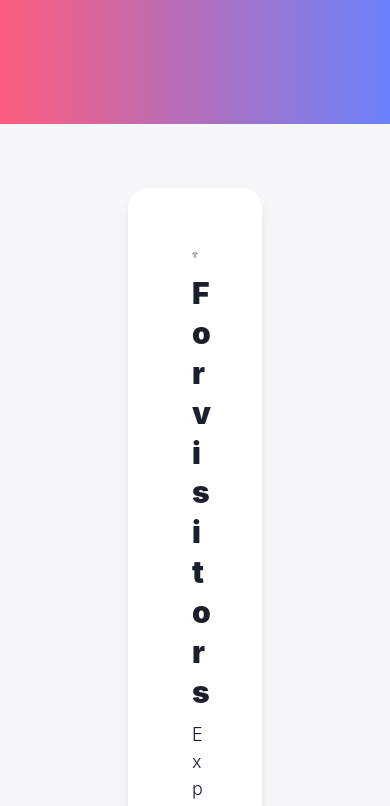
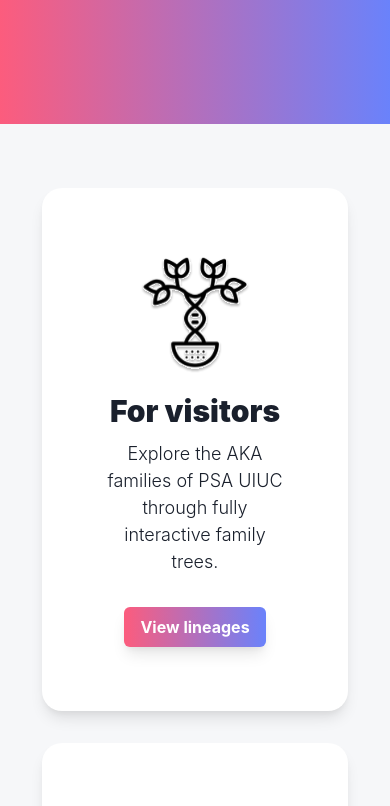
Before and after one commit to PSA-Tech-Team/lineage, a Next.js app: page / in a window 390 px wide. Shown: the part 720-1526 px from the top of the page. Built offline with nearby package versions, Linux system fonts and the light colour scheme; no server answers.

Commit message:
Improve responsiveness

```diff
--- a/src/components/LandingPageCard.tsx
+++ b/src/components/LandingPageCard.tsx
@@ -20,9 +20,18 @@ const LandingPageCard = ({
   altText,
 }: LandingPageCardProps) => {
   return (
-    <Box mx="5rem" p="4rem" bgColor="white" boxShadow="lg" borderRadius={20}>
+    <Box
+      mx={{ base: '5vh', lg: '5rem' }}
+      mb="2rem"
+      p="4rem"
+      bgColor="white"
+      boxShadow="lg"
+      borderRadius={20}
+    >
       <Center>
-        <img src={svg} alt={altText} />
+        <Box maxWidth="70%">
+          <img src={svg} alt={altText} />
+        </Box>
       </Center>
       <Heading as="h2" fontWeight="black" mt="1rem" mb="0.5rem">
         {title}
@@ -40,7 +49,7 @@ const LandingPageCard = ({
           }}
           shadow="lg"
           mt="2rem"
-          w="40%"
+          minW="40%"
         >
           {buttonText}
         </Button>
--- a/src/pages/index.tsx
+++ b/src/pages/index.tsx
@@ -21,8 +21,8 @@ const Index = () => {
         bgColor="#F6F7F9"
         w="100%"
         py="4rem"
-        px="3rem"
-        templateColumns={{ base: '100%', lg: '1fr 1fr' }}
+        px={{ base: '0', lg: '3rem' }}
+        templateColumns={{ base: '100%', md: '1fr 1fr' }}
         textAlign="center"
       >
         <LandingPageCard
--- a/src/themes/theme.tsx
+++ b/src/themes/theme.tsx
@@ -1,21 +1,12 @@
 import { extendTheme } from '@chakra-ui/react';
-import { createBreakpoints } from '@chakra-ui/theme-tools';
 
 const fonts = { mono: `'Menlo', monospace` };
-
-const breakpoints = createBreakpoints({
-  sm: '40em',
-  md: '52em',
-  lg: '64em',
-  xl: '80em',
-});
 
 const theme = extendTheme({
   colors: {
     black: '#16161D',
   },
   fonts,
-  breakpoints,
 });
 
 export default theme;
```
